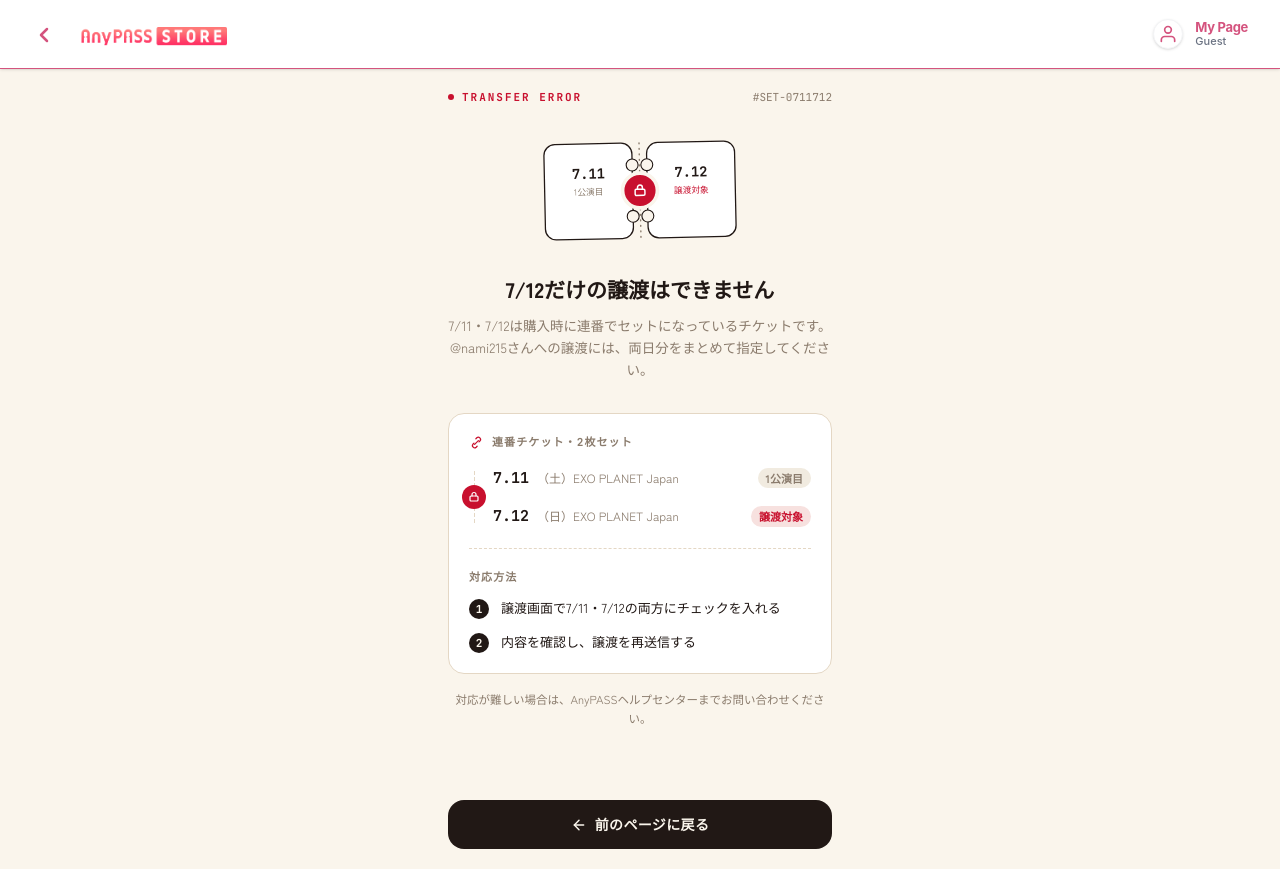
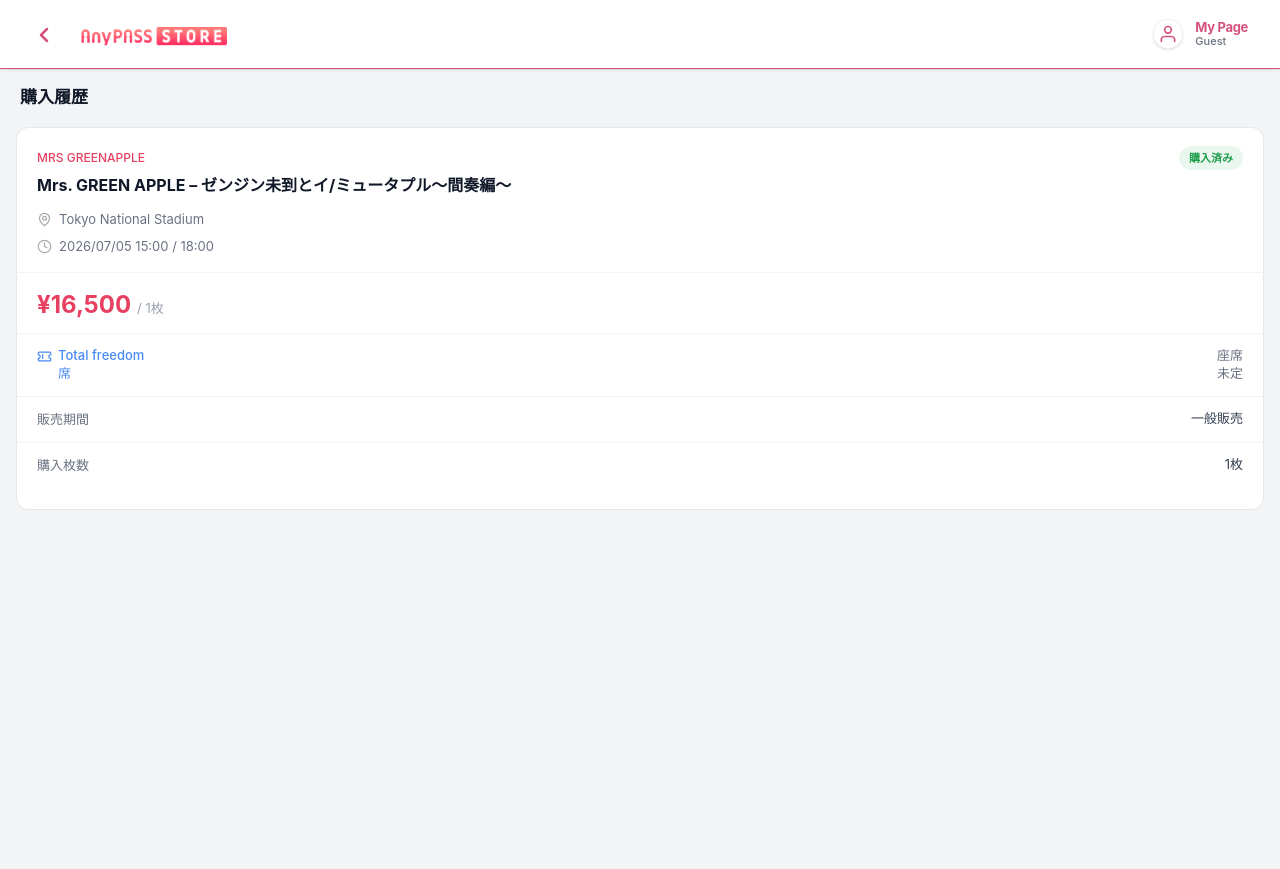
Before and after one commit to satoshikemboi/anypass, a React (Vite) app: page /history in a window 1280 px wide. Built offline with nearby package versions, Linux system fonts and the light colour scheme.

Commit message:
added purchase

```diff
--- a/src/App.jsx
+++ b/src/App.jsx
@@ -16,6 +16,7 @@
 import Error from "./pages/Error";
 import Error1 from "./pages/Error1";
 import Fee from "./pages/Fee";
+import History from "./pages/History";
 
 import ProtectedRoute from "./components/ProtectedRoute";
 
@@ -43,6 +44,7 @@
         <Route path="*" element={<Error />} />
         <Route path="/error1" element={<Error1 />} />
         <Route path="/fee" element={<Fee />} />
+        <Route path="/history" element={<History />} />
 
         {/* Protected Customer Routes */}
         <Route path="/" element={<ProtectedRoute><Tickets /></ProtectedRoute>} />
--- /dev/null
+++ b/src/pages/History.jsx
@@ -0,0 +1,186 @@
+import React from "react";
+
+const PINK = "#E84060";
+const BLUE = "#4A8AF4";
+
+/* ── Icons ─────────────────────────────────────────────────── */
+
+function MapPinIcon() {
+  return (
+    <svg
+      width="15" height="15" viewBox="0 0 24 24"
+      fill="none" stroke="#aaaaaa" strokeWidth="2"
+      strokeLinecap="round" strokeLinejoin="round"
+      aria-hidden="true" className="shrink-0"
+    >
+      <path d="M20 10c0 6-8 12-8 12S4 16 4 10a8 8 0 0 1 16 0Z" />
+      <circle cx="12" cy="10" r="3" />
+    </svg>
+  );
+}
+
+function ClockIcon() {
+  return (
+    <svg
+      width="15" height="15" viewBox="0 0 24 24"
+      fill="none" stroke="#aaaaaa" strokeWidth="2"
+      strokeLinecap="round" strokeLinejoin="round"
+      aria-hidden="true" className="shrink-0"
+    >
+      <circle cx="12" cy="12" r="10" />
+      <polyline points="12 6 12 12 16 14" />
+    </svg>
+  );
+}
+
+function TicketIcon() {
+  return (
+    <svg
+      width="15" height="15" viewBox="0 0 24 24"
+      fill="none" stroke={BLUE} strokeWidth="2"
+      strokeLinecap="round" strokeLinejoin="round"
+      aria-hidden="true" className="shrink-0 mt-0.5"
+    >
+      <path d="M2 9a3 3 0 0 1 0 6v2a2 2 0 0 0 2 2h16a2 2 0 0 0 2-2v-2a3 3 0 0 1 0-6V7a2 2 0 0 0-2-2H4a2 2 0 0 0-2 2Z" />
+      <line x1="9" y1="9" x2="9" y2="15" />
+    </svg>
+  );
+}
+
+/* ── Shared primitives ──────────────────────────────────────── */
+
+function Divider() {
+  return <hr className="border-t border-gray-100 -mx-5" />;
+}
+
+function InfoRow({ label, value }) {
+  return (
+    <div className="flex items-start justify-between py-3.25">
+      <span className="text-[13px] text-gray-500 shrink-0 mr-3">{label}</span>
+      <span className="text-[13px] text-gray-700 text-right leading-snug">{value}</span>
+    </div>
+  );
+}
+
+/* ── History ticket card ──────────────────────────────────── */
+
+function HistoryTicketCard({ ticket }) {
+  const quantityLabel = `${ticket.seats}枚`;
+
+  return (
+    <div className="bg-white rounded-xl border border-gray-200 px-5 pt-4.5 pb-5 mb-3">
+
+      {/* Artist + status badge */}
+      <div className="flex items-center justify-between mb-1">
+        <p className="text-xs font-medium leading-none" style={{ color: PINK }}>
+          {ticket.artist}
+        </p>
+        <span
+          className="text-[11px] font-bold px-2.5 py-1 rounded-full"
+          style={{ background: "#EAF7EE", color: "#1E9E4C" }}
+        >
+          購入済み
+        </span>
+      </div>
+
+      {/* Event title */}
+      <h2 className="text-base font-bold text-gray-900 leading-snug mb-3.5 mt-1">
+        {ticket.event}
+      </h2>
+
+      {/* Venue */}
+      <div className="flex items-center gap-1.75 mb-1.75">
+        <MapPinIcon />
+        <span className="text-[13px] text-gray-500">{ticket.venue}</span>
+      </div>
+
+      {/* Date */}
+      <div className="flex items-center gap-1.75">
+        <ClockIcon />
+        <span className="text-[13px] text-gray-500">
+          {ticket.dateFormatted || ticket.date}
+        </span>
+      </div>
+
+      {/* Divider into purchase details */}
+      <div className="mt-4 -mx-5">
+        <Divider />
+      </div>
+
+      {/* Price */}
+      <div className="flex items-baseline gap-1.5 pt-4 pb-3">
+        <span className="text-2xl font-bold" style={{ color: PINK }}>{ticket.price}</span>
+        <span className="text-[13px] text-gray-400">/ 1枚</span>
+      </div>
+
+      <Divider />
+
+      {/* Seat type + assignment */}
+      <div className="flex items-start justify-between py-3.25">
+        <div className="flex items-start gap-1.5">
+          <TicketIcon />
+          <span className="text-[13px] font-medium leading-snug" style={{ color: BLUE }}>
+            {ticket.seatType}<br />席
+          </span>
+        </div>
+        <span className="text-[13px] text-gray-500 text-right leading-snug">
+          座席<br />未定
+        </span>
+      </div>
+
+      <Divider />
+
+      {/* Sales period */}
+      <InfoRow
+        label="販売期間"
+        value={ticket.salesPeriodText || ticket.salesPeriod || "一般販売"}
+      />
+
+      <Divider />
+
+      {/* Quantity */}
+      <InfoRow label="購入枚数" value={quantityLabel} />
+
+    </div>
+  );
+}
+
+/* ── History page ─────────────────────────────────────────── */
+
+const purchaseHistory = [
+  {
+    _id: "hist-001",
+    artist: "MRS GREENAPPLE",
+    event: "Mrs. GREEN APPLE – ゼンジン未到とイ/ミュータプル〜間奏編〜",
+    venue: "Tokyo National Stadium",
+    dateFormatted: "2026/07/05 15:00 / 18:00",
+    price: "¥16,500",
+    seatType: "Total freedom",
+    salesPeriodText: "一般販売",
+    seats: 1,
+  },
+];
+
+function History() {
+  return (
+    <div className="bg-gray-100 min-h-screen p-4 pb-10 font-sans">
+
+      <h1 className="text-[17px] font-bold text-gray-900 mb-4 px-1">
+        購入履歴
+      </h1>
+
+      {purchaseHistory.length === 0 ? (
+        <p className="text-sm text-gray-500 text-center mt-10">
+          購入履歴はまだありません。
+        </p>
+      ) : (
+        purchaseHistory.map(ticket => (
+          <HistoryTicketCard key={ticket._id} ticket={ticket} />
+        ))
+      )}
+
+    </div>
+  );
+}
+
+export default History;
--- a/src/pages/Profile.jsx
+++ b/src/pages/Profile.jsx
@@ -115,8 +115,10 @@
       <div className="bg-white rounded-lg border shadow-lg border-gray-200 overflow-hidden mb-3">
         <MenuRow label="Number of tickets currently listed for sale" showDot={userData?.ticketCount > 0} />
         <Divider />
+        <Link to="/history">
         <MenuRow label="Purchase history" onClick={() => navigate("/purchase-history")} />
         <Divider />
+        </Link>
         <MenuRow label="Log out" labelColor={PINK} onClick={handleLogout} />
       </div>
 
```
